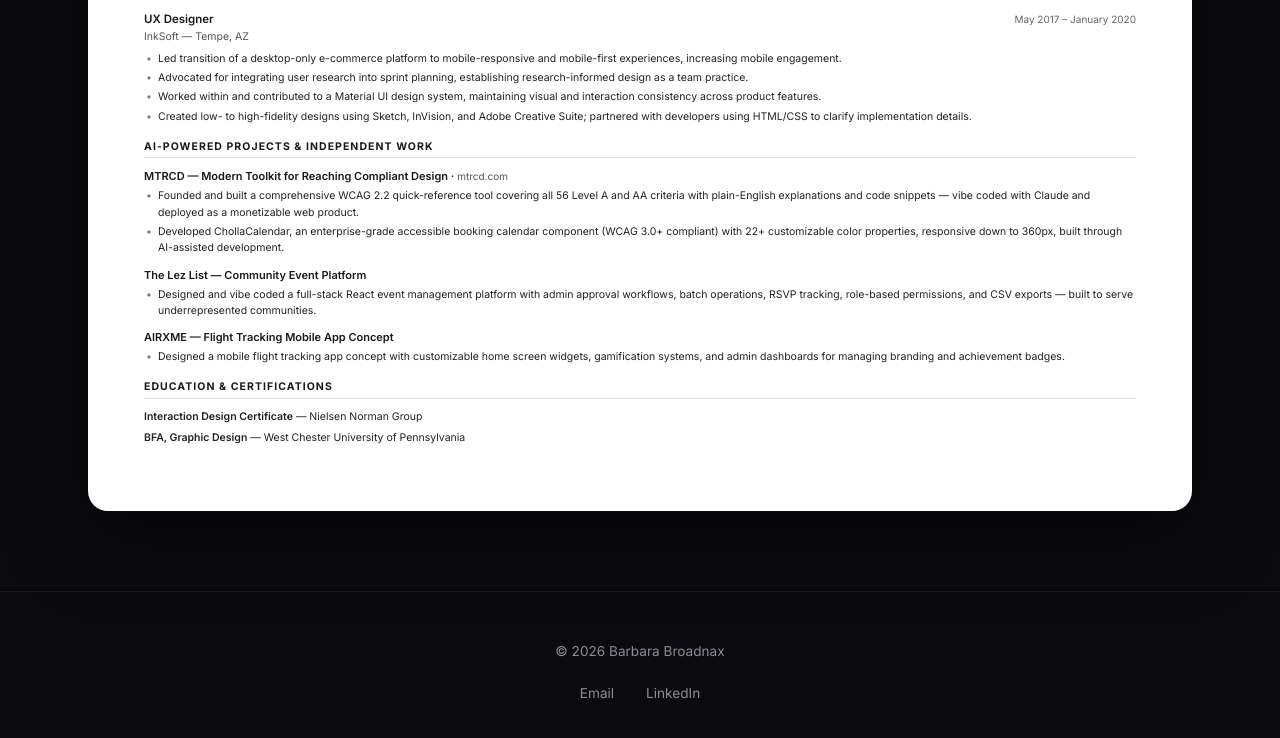
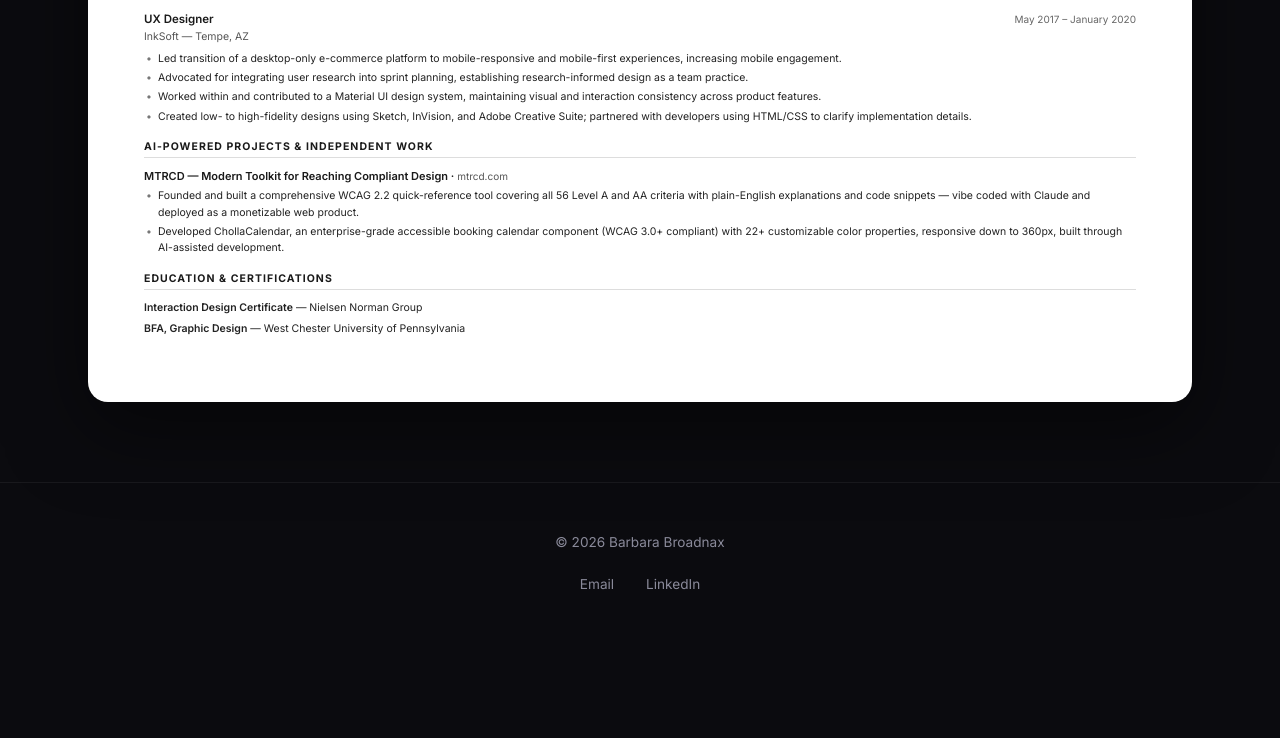
Before and after one commit to bbrdnx/broadnaxux, a website: page resume.html in a window 1280 px wide. Shown: the part 984-1722 px from the top of the page. After the commit the page ends 1629 px from the top, so only its background shows below. Drawn offline with Linux system fonts and the light colour scheme.

Commit message:
Update resume: new PDF and remove Lez List and AIRXME projects

```diff
--- a/resume.html
+++ b/resume.html
@@ -383,19 +383,6 @@
               </ul>
             </div>
 
-            <div class="r-project">
-              <div class="r-project-name">The Lez List — Community Event Platform</div>
-              <ul class="r-ul">
-                <li>Designed and vibe coded a full-stack React event management platform with admin approval workflows, batch operations, RSVP tracking, role-based permissions, and CSV exports — built to serve underrepresented communities.</li>
-              </ul>
-            </div>
-
-            <div class="r-project">
-              <div class="r-project-name">AIRXME — Flight Tracking Mobile App Concept</div>
-              <ul class="r-ul">
-                <li>Designed a mobile flight tracking app concept with customizable home screen widgets, gamification systems, and admin dashboards for managing branding and achievement badges.</li>
-              </ul>
-            </div>
           </div>
 
           <!-- Education -->
```
Also changed, not shown: 1 other file.
